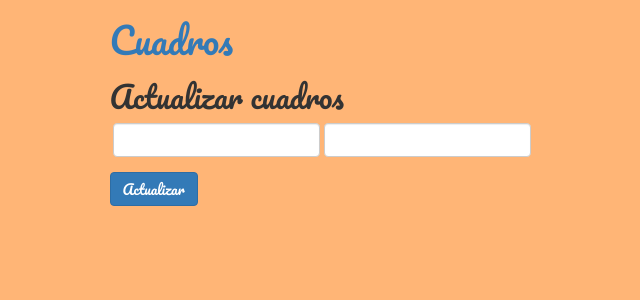
After one commit to Restyu/cuadros, a PHP site: page /cuadros/picture-update/updatepicture.html.php in a window 1280 px wide. The commit adds this page. Shown: the top 300 px of the page, without its empty margins (58-698 px from the left). Run offline with PHP 8.4, Linux system fonts and the light colour scheme; data that the repository does not hold is empty; a stand-in replaces the project's code that opens the database connection.

Commit message:
se crea pagina para poder modificar la informacion de los cuadros

```diff
--- a/css/style.css
+++ b/css/style.css
@@ -138,15 +138,44 @@ body a:hover{
 	display: inline-block;
 }
 
+.opciones{
+
+	display: inline-block;
+
+}
+
 .ordenar , .z{
 
 	display: inline-block;
 }
 
 
-/* CSS DE LA PAGINA DELETE-PICTURE */
+/* CSS DE LA PAGINA PICTURE-DELETE */
 
 .deletepicture{
 
 	background-color: #f8575d;
 }
+
+/* CSS DE LA PAGINA PICTURE-UPDATE */
+
+.updatepicture{
+
+	background-color: #ffb576;
+}
+
+.actualizar {
+
+	display: inline-block;
+
+}
+
+.actualizarbutton{
+
+	margin-top: 15px;
+}
+
+.formactualizar{
+
+	display: inline-block;
+}
--- /dev/null
+++ b/picture-update/updatepicture.html.php
@@ -0,0 +1,49 @@
+<!DOCTYPE html>
+<html lang="es">
+<head>
+	<meta charset="UTF-8">
+	<title>Actualizar cuadro</title>
+	<link rel="stylesheet" type="text/css" href=".././css/style.css">
+	<link rel="stylesheet" href="https://cdnjs.cloudflare.com/ajax/libs/twitter-bootstrap/3.3.5/css/bootstrap.css">
+	<link href='https://fonts.googleapis.com/css?family=Pacifico' rel='stylesheet' type='text/css'>
+
+	<style>
+
+	h1 , h2 , button {
+
+		font-family: 'pacifico';
+	}
+
+	</style>
+
+</head>
+<body class="updatepicture">
+	<div class="container">
+		<div class="row">
+			<div class="col-lg-offset-1 col-lg-10">
+
+				<h1><a href="<?=$base_url?>/index.php">Cuadros</a></h1>
+				<h2>Actualizar cuadros</h2>
+
+				<div class="formactualizar">
+					<form action="?actualizar" method="POST">
+						<div class="actualizar">
+							<input type="hidden" name="idactualizar" value="<?=$actualizar['id'] ?>">
+						</div>
+						<div class="actualizar">
+							<input type="text" class="form-control" name="pintoractualizar" value="<?=$actualizar['pintor'] ?>">
+						</div>
+						<div class="actualizar">
+							<input type="text" class="form-control" name="cuadroactualizar" value="<?=$actualizar['cuadro'] ?>">
+						</div>
+						<div class="actualizarbutton">
+							<button class="btn btn-primary" type="submit">Actualizar</button>
+						</div>
+					</form>
+				</div>
+
+			</div>
+		</div>
+	</div>
+</body>
+</html>
```
Also changed, not shown: picture-list/viewpicture.html.php (+13 -5 lines), picture-update/index.php (added, +47 -0 lines).
